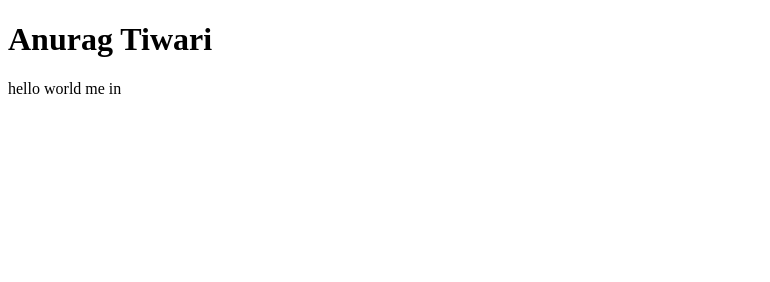
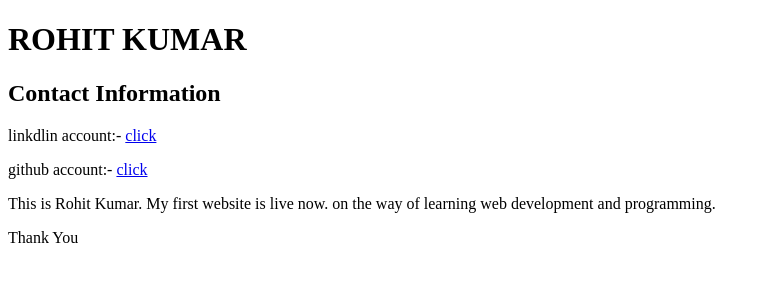
Before and after one commit to rohit-ioi/Resume, a plain HTML site: page index.html in a window 1280 px wide. Shown: the whole page, without its empty margins (0-770 px from the left). Drawn offline with Linux system fonts and the light colour scheme.

Commit message:
Update index.html

```diff
--- a/index.html
+++ b/index.html
@@ -6,9 +6,16 @@
     <title>Anurag Tiwari</title>
 </head>
 <body>
-    <h1>Anurag Tiwari</h1>
-    <p1>
-        hello world me in
-    </p1>
+      <h1>ROHIT KUMAR</h1>
+  <h2>Contact Information</h2>
+  <p>linkdlin account:- <a href="https://www.linkedin.com/in/rohit-kumar-ug/">click</a></p>
+  <p>github account:- <a href="https://github.com/rohit-ioi">click</a></p>
+ <p></p>
+
+  <!-- <a href="https://pwskills.com">Pw Skills website</a><br>
+  <a href="https://google.com">Google</a><br> -->
+ <p>This is Rohit Kumar. My first website is live now. on the way of learning web development and programming.</p>
+ <p>Thank You</p>
+
 </body>
 </html>
```
